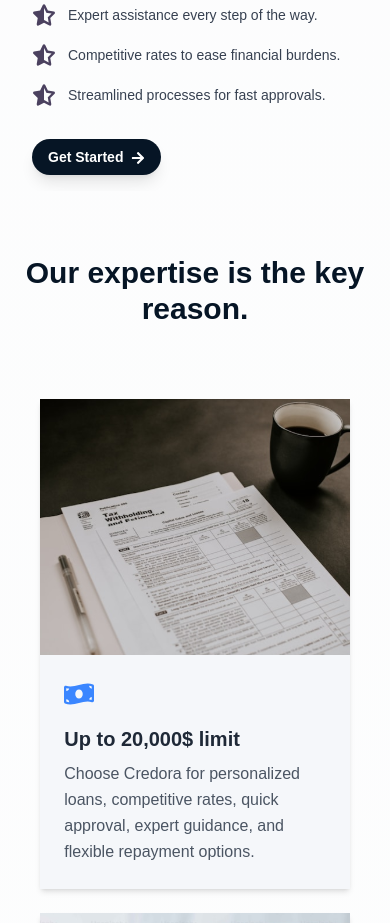
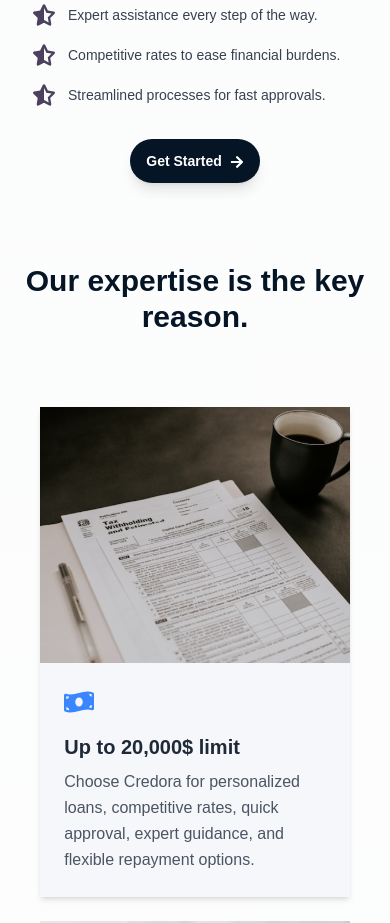
Before and after one commit to KOlivier2119/credora, a Next.js app: page / in a window 390 px wide. Shown: the part 7040-7963 px from the top of the page. Built offline with nearby package versions, Linux system fonts and the light colour scheme.

Commit message:
changing the button.

```diff
--- a/components/WeAre.tsx
+++ b/components/WeAre.tsx
@@ -78,9 +78,9 @@ function WeAre() {
                 </p>
               </div>
             </div>
-            <div className="mt-4 sm:mt-6 md:mt-8">
+            <div className="mt-4 flex justify-center md:justify-start sm:mt-6 md:mt-8">
               <button
-                className="px-4 sm:px-6 py-2 sm:py-3 bg-[#061525] text-white rounded-full font-semibold text-sm sm:text-base hover:bg-opacity-90 hover:scale-110 hover:shadow-xl transition-all duration-300 shadow-lg"
+                className="px-4 sm:px-6 py-3 sm:py-3 bg-[#061525] text-white rounded-full font-semibold text-sm sm:text-base hover:bg-opacity-90 hover:scale-110 hover:shadow-xl transition-all duration-300 shadow-lg"
               >
                 Get Started
                 <FaArrowRight className="inline-block ml-2 text-white text-sm sm:text-base" />
```
